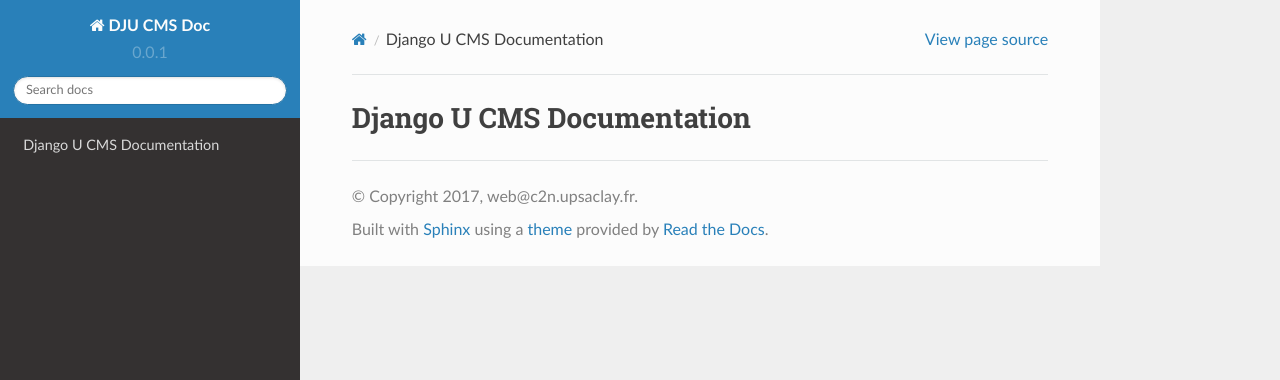
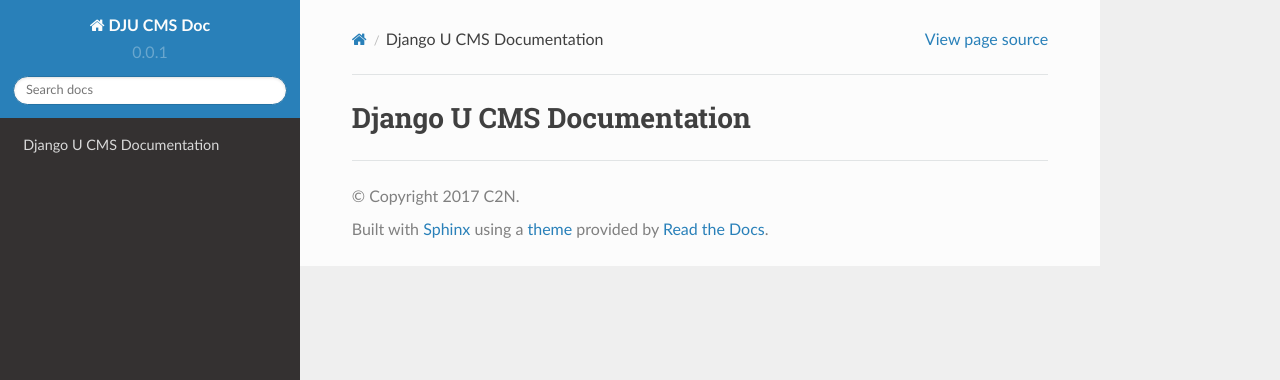
Before and after one commit to c2n-dju/dju-cms-docs, a Sphinx documentation site: the page built from docs/source/index.rst, in a window 1280 px wide. Shown: the top 380 px of the page. Built offline with Sphinx 7.4.7 and the Read the Docs theme 2.0.0, drawn with Linux system fonts in a browser that asks for light colours; pages that are not in the unit, such as notebooks, are missing from menus.

Commit message:
Changed (C)

```diff
--- a/docs/source/conf.py
+++ b/docs/source/conf.py
@@ -47,8 +47,8 @@ master_doc = 'index'
 
 # General information about the project.
 project = 'DJU CMS Doc'
-copyright = '2017, web@c2n.upsaclay.fr'
-author = 'Fabrice Pardo et volontaires...'
+copyright = '2017 C2N'
+author = 'FP et al.'
 
 # The version info for the project you're documenting, acts as replacement for
 # |version| and |release|, also used in various other places throughout the
```
